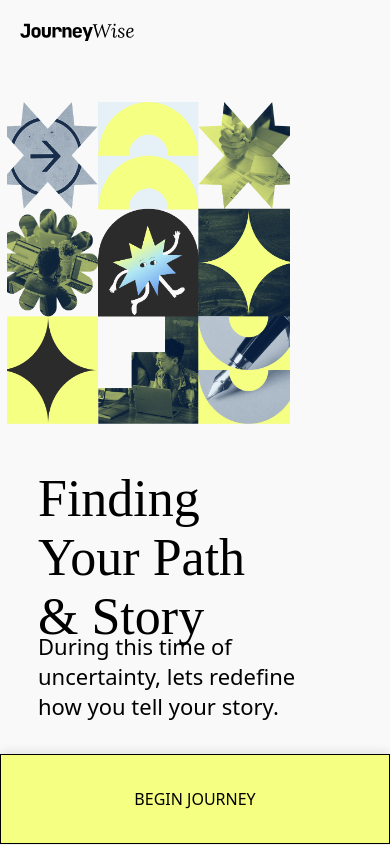
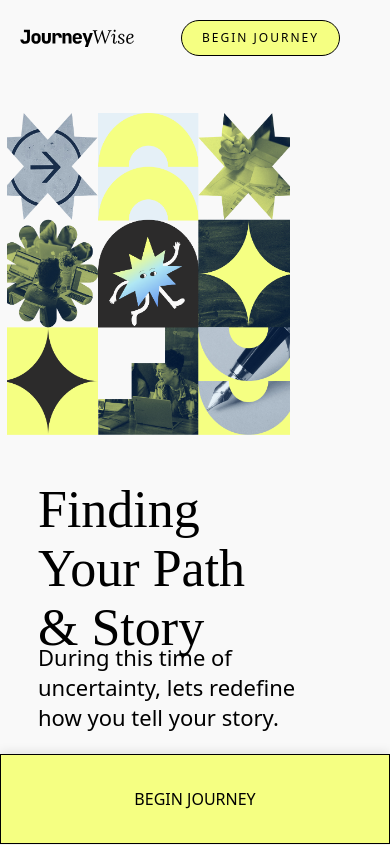
Before and after one commit to cherryontech/JourneyWise, a React (Vite) app in the folder app/: page / in a window 390 px wide. Shown: the top 845 px of the page. Built offline with nearby package versions, Linux system fonts and the light colour scheme; a web font is replaced by a local one.

Commit message:
edit header/navbar to remove hamburger menu

```diff
--- a/app/src/components/Nav/Navbar.jsx
+++ b/app/src/components/Nav/Navbar.jsx
@@ -33,8 +33,8 @@ return (
     <>
         <nav id="navigation" className="navbar-custom">
             {/* <LanguageSelection />  */}
-            <div className="hidden md:flex">
-                    <Buttons onClick= {handleSecNotice} primary rounded className="px-[60px]">BEGIN JOURNEY</Buttons>
+            <div className="md:flex">
+                    <Buttons id="navbutton" onClick= {handleSecNotice} primary rounded>BEGIN JOURNEY</Buttons>
                     <ShowSecNotice />
             </div>
 
--- a/app/src/components/Nav/header-custom.css
+++ b/app/src/components/Nav/header-custom.css
@@ -18,7 +18,7 @@ header {
   header {
     display: flex;
     flex-direction: row;
-    justify-content: start;
+    justify-content: space-between;
     gap: 5px;
     margin-left: 20px;
     margin-top: 20px;
--- a/app/src/components/Nav/navbar-custom.css
+++ b/app/src/components/Nav/navbar-custom.css
@@ -3,23 +3,19 @@
   flex-direction: row;
 }
 
+#navbutton {
+  padding-left: 60px;
+  padding-right: 60px;
+  padding-top: 13px;
+  padding-bottom: 13px;
+}
+
 @media (max-width: 480px) {
-  #mobilemenu {
-    display: flex;
-    flex-direction: column;
-    align-items: center;
-    margin-top: 100px;
-  }
-
-  #mobilemenu li {
-    width: 300px;
-  }
-
-  #navxbutton {
-    border: 1px solid gray;
-    border-radius: 9999px;
-    background-color: white;
-    width: 33px;
-    height: 33px;
+  #navbutton {
+    font-size: 12px;
+    padding-left: 20px;
+    padding-right: 20px;
+    padding-top: 8px;
+    padding-bottom: 8px;
   }
 }
```
